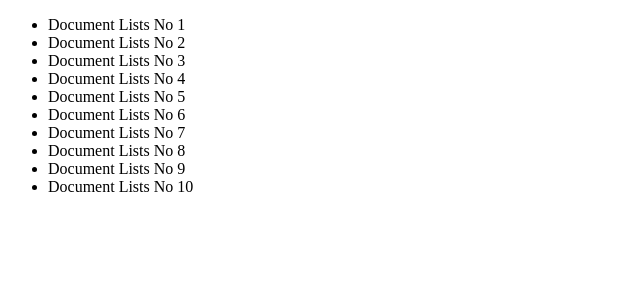
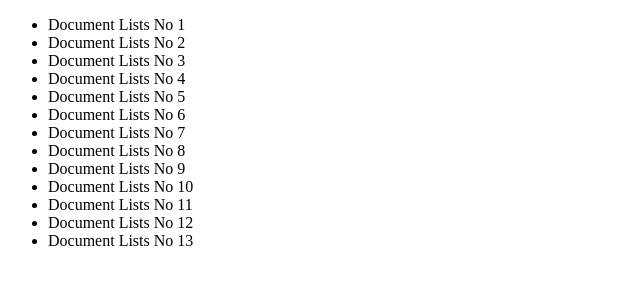
Before and after one commit to sandipkumarpal/firstgit, a plain HTML site: page index.html in a window 1280 px wide. Shown: the whole page, without its empty margins (0-640 px from the left). Drawn offline with Linux system fonts and the light colour scheme.

```diff
--- a/index.html
+++ b/index.html
@@ -16,6 +16,9 @@
 		<li>Document Lists No 8</li>
 		<li>Document Lists No 9</li>
 		<li>Document Lists No 10</li>
+		<li>Document Lists No 11</li>
+		<li>Document Lists No 12</li>
+		<li>Document Lists No 13</li>
 	</ul>
 </body>
 </html>
```
